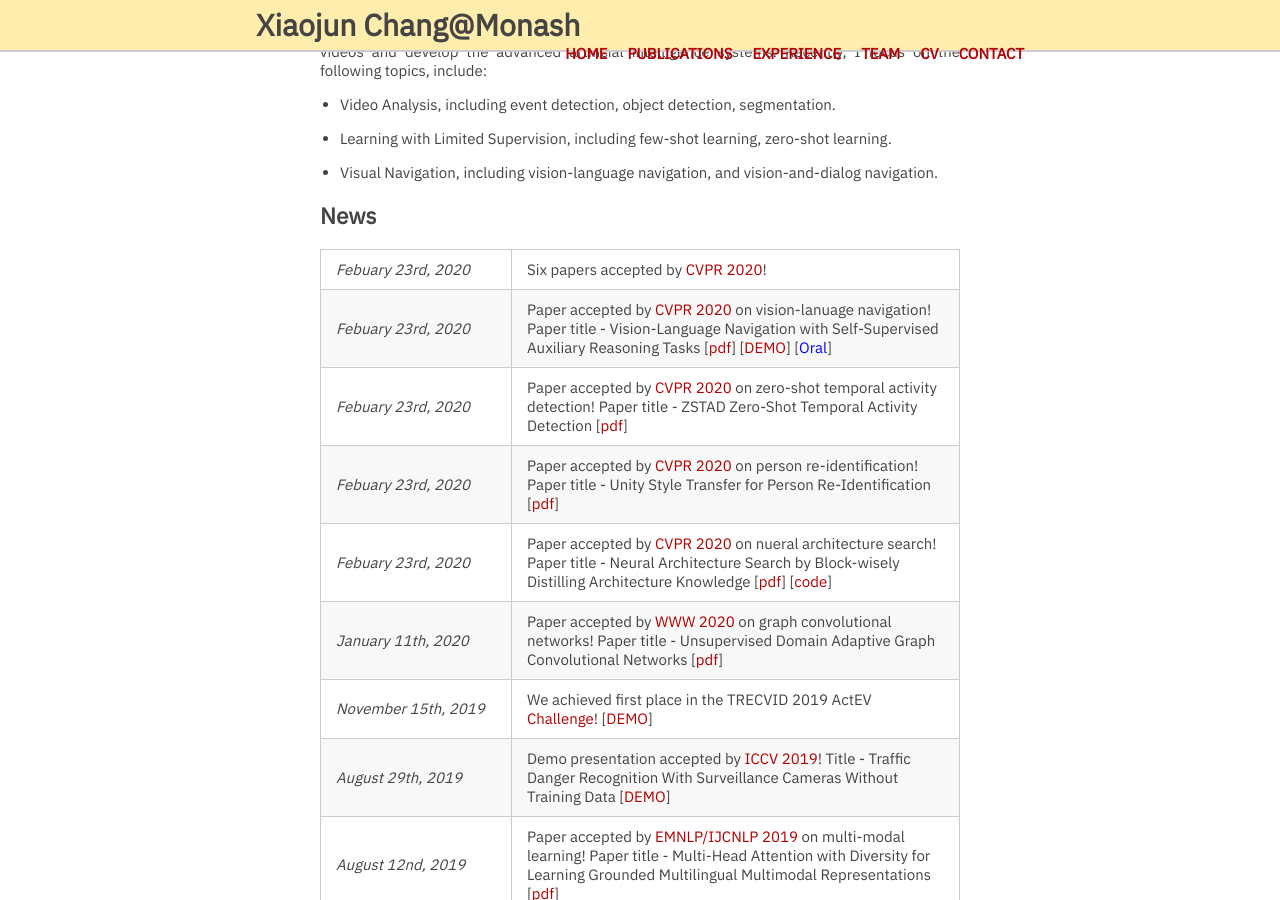
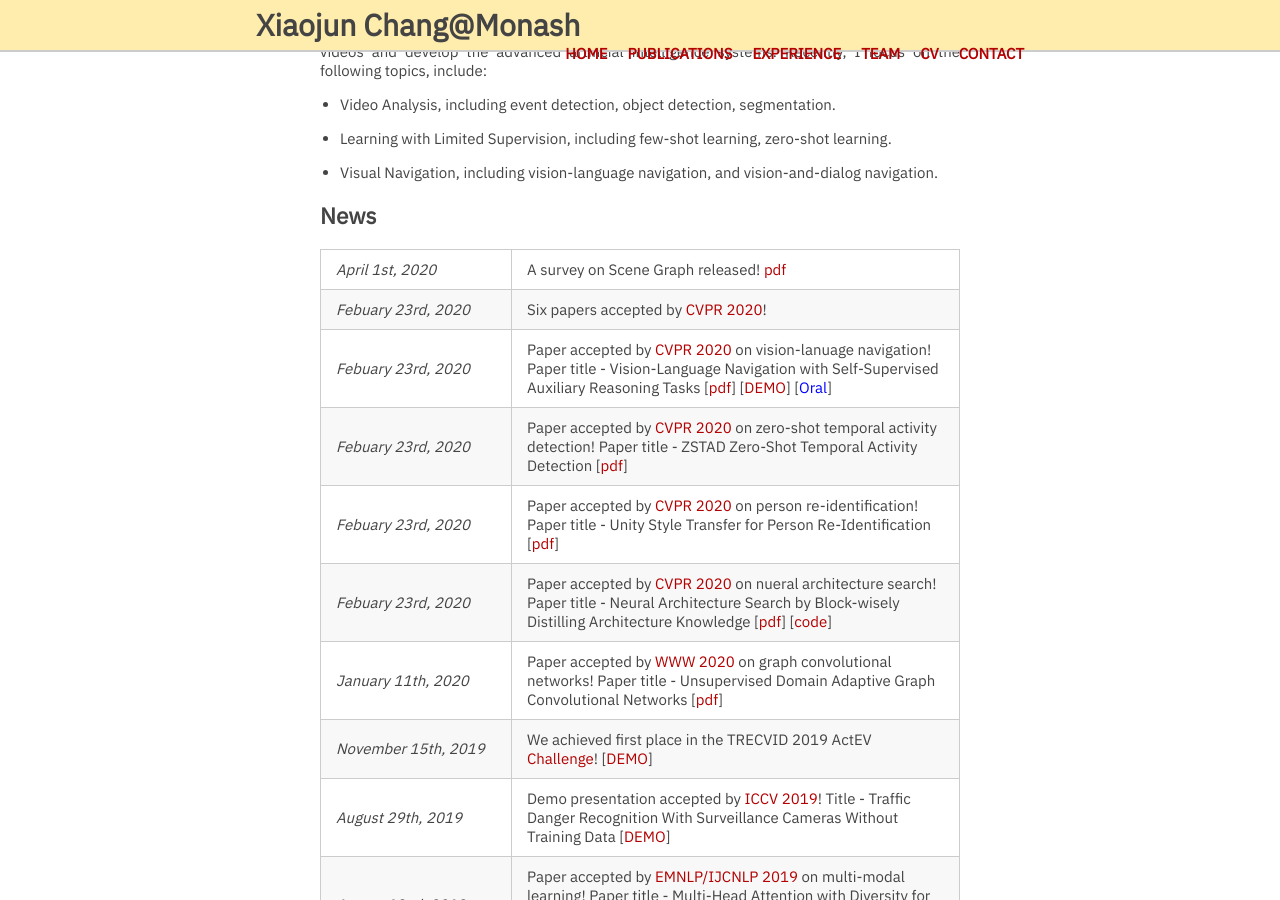
Before and after one commit to zhihuilics/xiaojun-chang.github.io, a Jekyll site: the page built from _pages/index.md, in a window 1280 px wide and 900 px high, scrolled down 618 px. Built offline with Jekyll 4.4.1, drawn with Linux system fonts in a browser that asks for light colours; nearby versions of some CDN libraries; a style sheet for code colours, icons or effects is not loaded.

Commit message:
Update news.yml

```diff
--- a/_data/news.yml
+++ b/_data/news.yml
@@ -1,3 +1,6 @@
+- date: April 1st, 2020
+  news: A survey on Scene Graph released! <a href="https://www.xiaojun.ai/papers/Scene-Graph-Survey.pdf" target="_blank">pdf</a>
+
 - date: Febuary 23rd, 2020
   news: Six papers accepted by <a href="http://cvpr2020.thecvf.com/" target="_blank">CVPR 2020</a>!
 
```
